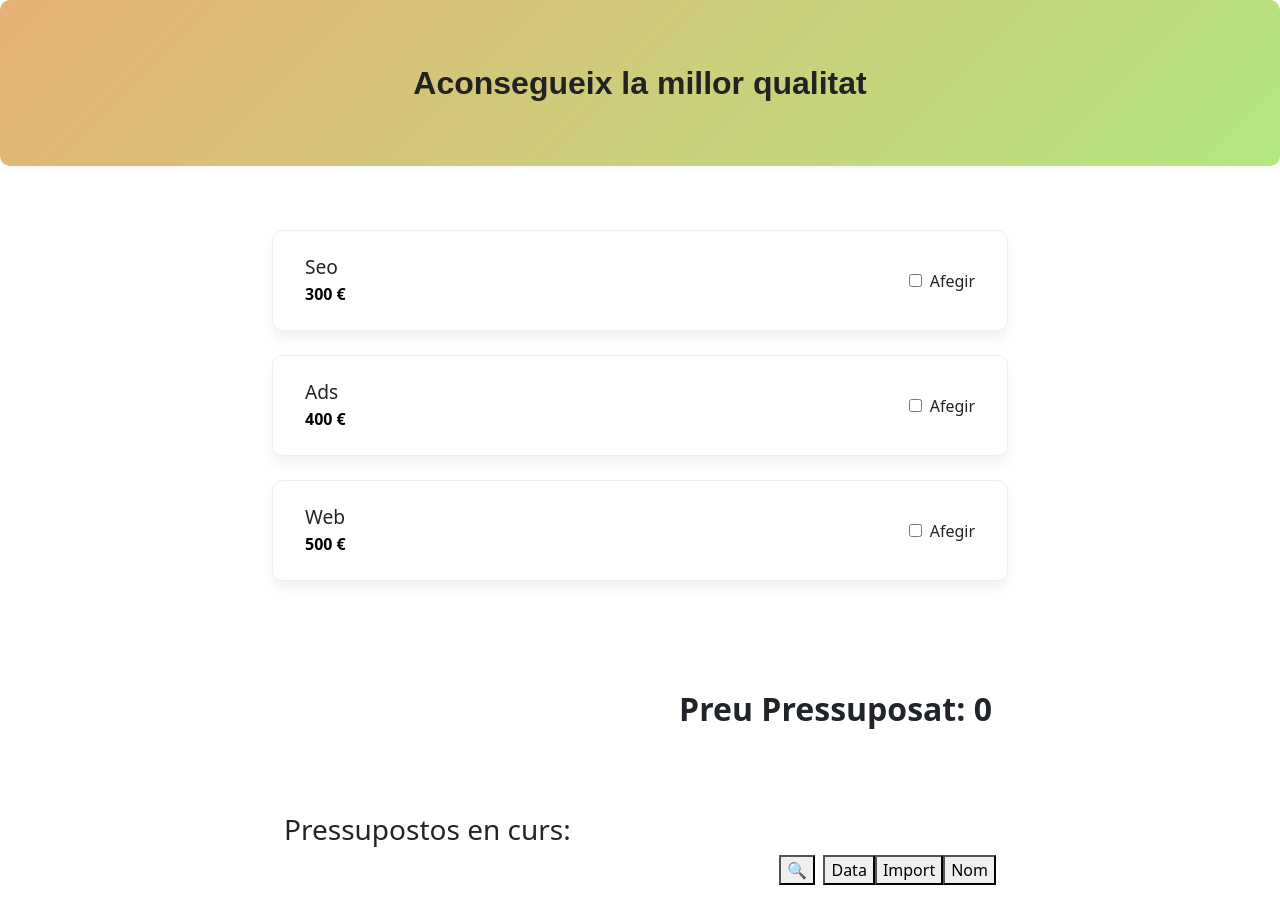
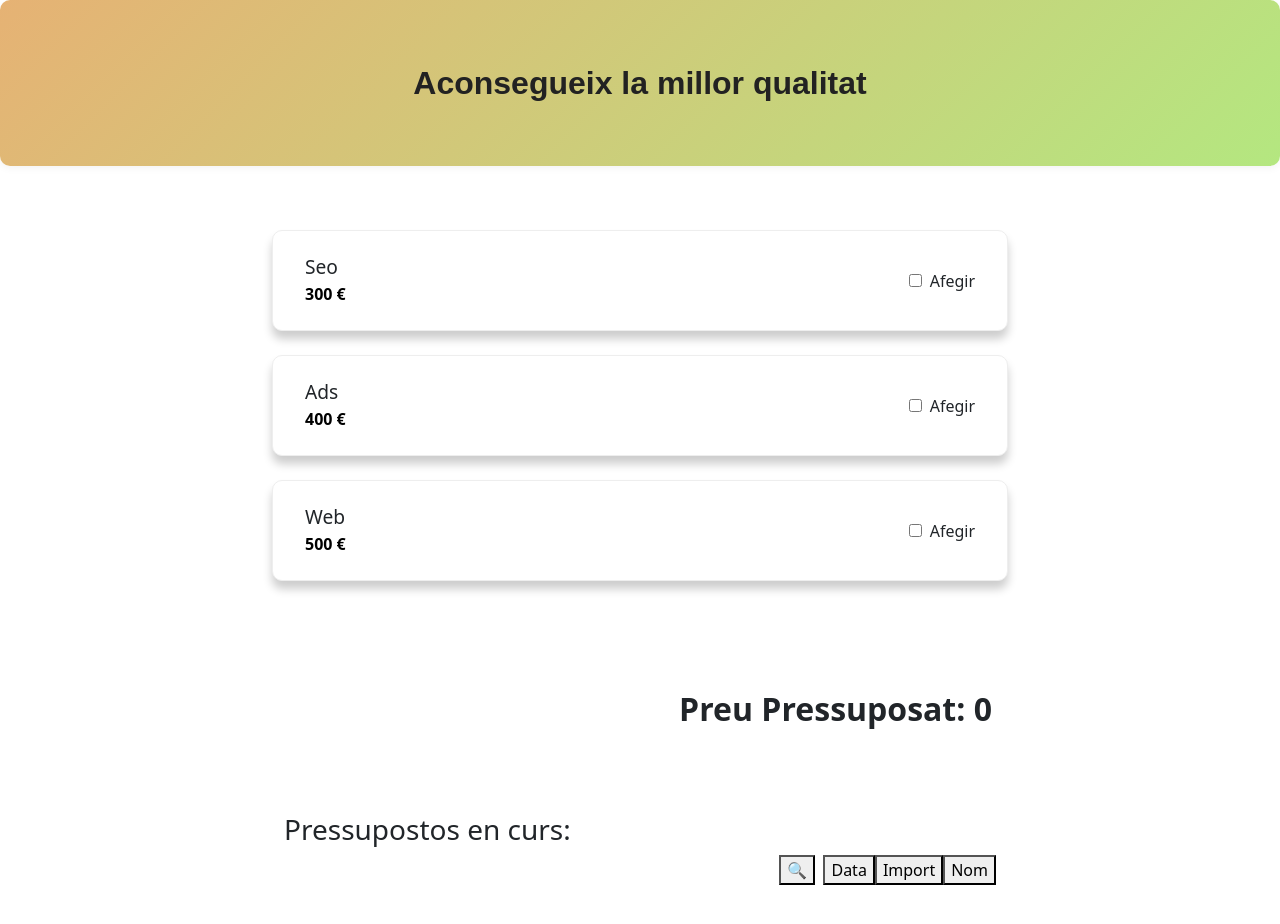
Before and after one commit to tutto-beep-bot/S6-budgets-app, an Angular app: page /welcome in a window 1280 px wide. Shown: the top 924 px of the page. Built offline with nearby package versions, Linux system fonts and the light colour scheme.

Commit message:
polished shadows in welcome.component

```diff
--- a/src/app/welcome/welcome.component.scss
+++ b/src/app/welcome/welcome.component.scss
@@ -3,7 +3,7 @@ $border-color: #eeeeee;
 $highlight-color: #c8f7df;
 $text-muted: #666666;
 $box-radius: 10px;
-$shadow: 0 8px 10px rgba(0, 0, 0, 0.05);
+$shadow: 0 8px 10px rgba(0, 0, 0, 0.2);
 $padding: 1.5rem 2rem;
 $max-width: 800px;
 
```
